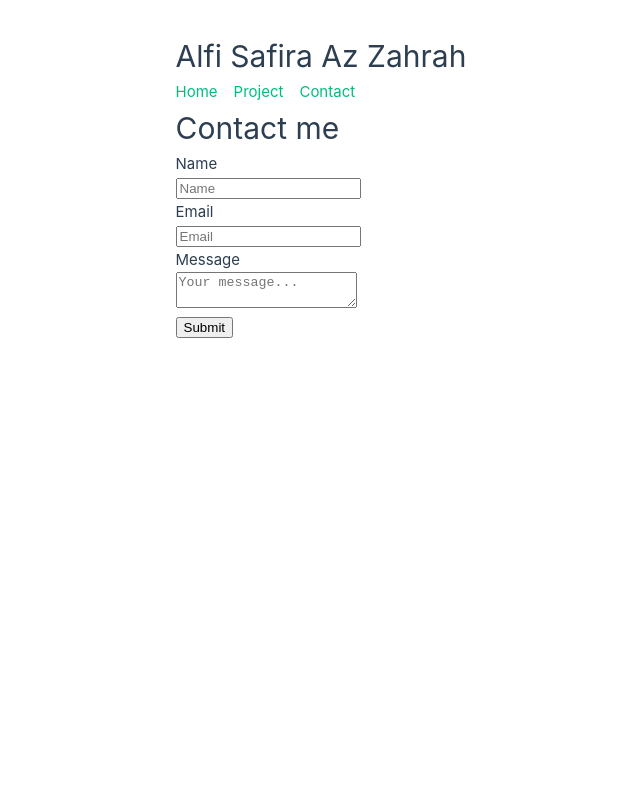
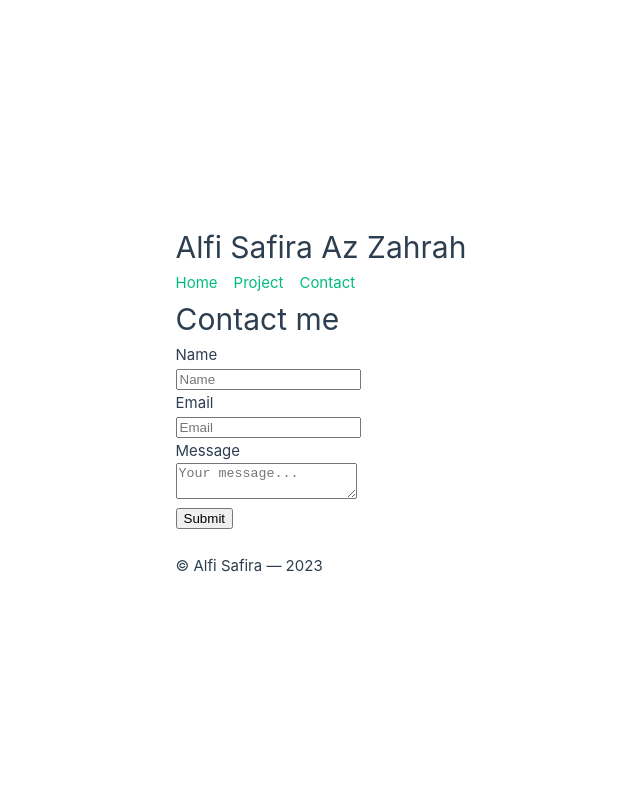
Before and after one commit to alfisafira10/web-portfolio-fe, a Vue app: page /contact in a window 1280 px wide. Shown: the top 800 px of the page, without its empty margins (319-959 px from the left). Built offline with nearby package versions, Linux system fonts and the light colour scheme.

Commit message:
Update contact

```diff
--- a/src/views/ContactView.vue
+++ b/src/views/ContactView.vue
@@ -39,11 +39,3 @@ export default {
         </form>
     </div>
 </template>
-
-<style>
-@media (min-width: 1024px) {
-    .contact {
-        min-height: 100vh;
-    }
-}
-</style>
```
